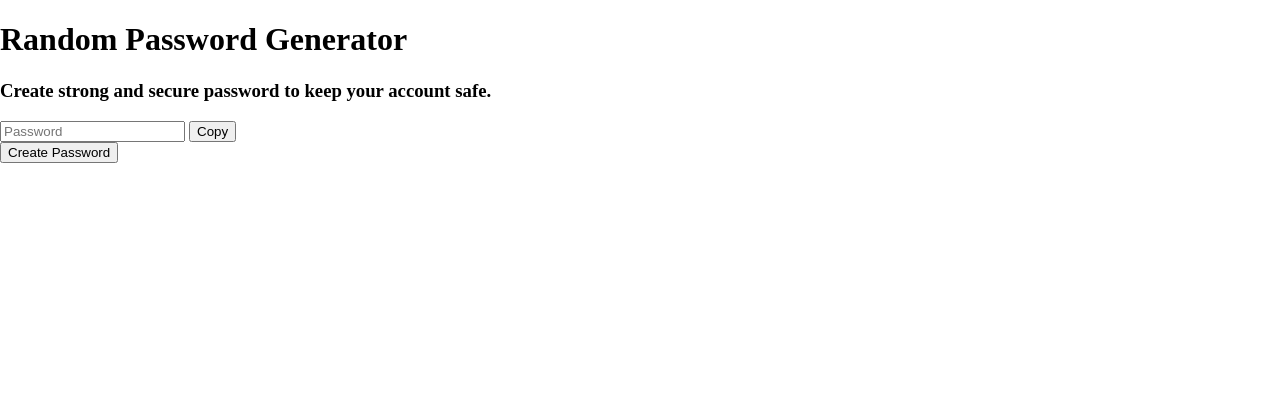
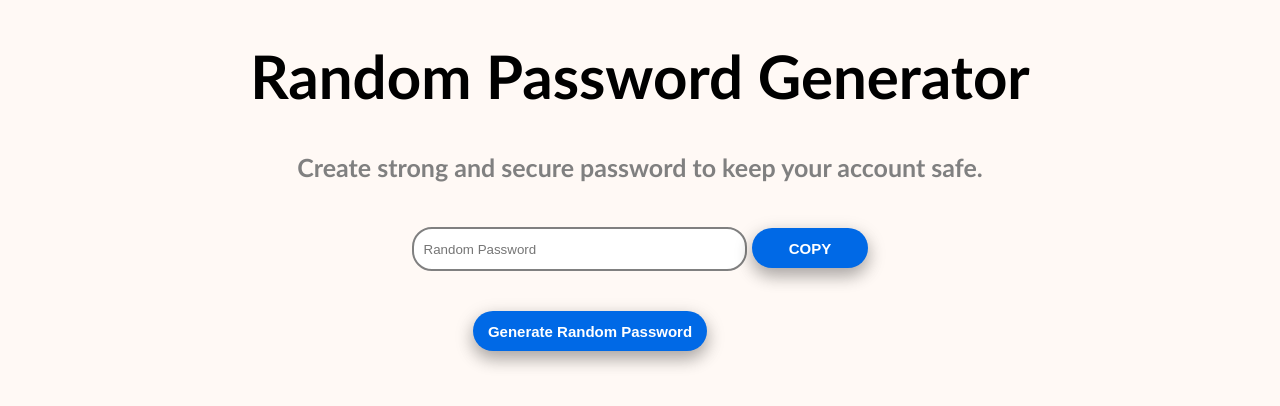
Before and after one commit to SyedMughisHussain/Web-Projects, a website: page Random-Password-Generator/index.html in a window 1280 px wide. Drawn offline with Linux system fonts and the light colour scheme.

Commit message:
New project added

```diff
--- a/Random-Password-Generator/index.html
+++ b/Random-Password-Generator/index.html
@@ -1,23 +1,28 @@
 <!DOCTYPE html>
 <html lang="en">
+
 <head>
     <meta charset="UTF-8">
     <meta name="viewport" content="width=device-width, initial-scale=1.0">
     <link rel="stylesheet" href="./style.css">
     <title>Document</title>
 </head>
+
 <body>
     <div class="container">
-        <h1>Random Password Generator</h1>
-        <h3>Create strong and secure password to keep your account safe.</h3>
-        <input type="text" class="inputPassword" placeholder="Password">
-        <button class="copyButton">Copy</button>
-        <br>
-        <button class="buttonPassword">Create Password</button>
+        <div class="main">
+            <h1>Random Password Generator</h1>
+            <h3>Create strong and secure password to keep your account safe.</h3>
+            <input type="text" class="inputPassword" placeholder="Random Password">
+            <button class="copyButton">COPY</button>
+            <br>
+            <button class="buttonPassword">Generate Random Password</button>
+        </div>
     </div>
 
 
 
     <script src="./script.js"></script>
 </body>
+
 </html>
--- a/Random-Password-Generator/style.css
+++ b/Random-Password-Generator/style.css
@@ -1,4 +1,57 @@
 body{
     margin: 0%;
     padding: 0%;
+    background-color: #FFF9F5;
+    font-family: 'Gill Sans', 'Gill Sans MT', Calibri, 'Trebuchet MS', sans-serif;
 }
+
+.container{
+    display: flex;
+    justify-content: center;
+    text-align: center;
+}
+h1{
+    font-size: 60px;
+    font-weight: bold;
+}
+h3{
+    font-weight: bold;
+    font-size: 25px;
+    color: grey;
+}
+.buttonPassword{
+    margin-top: 40px;
+    margin-right: 100px;
+    background-color: #0069E6;
+    border: none;
+    height: 40px;
+    padding: 10px;
+    width: 30%;
+    border-radius: 20px;
+    cursor: pointer;
+    color: white;
+    font-weight: bold;
+    font-size: 15px;
+    box-shadow: 0 8px 16px 0 rgba(0,0,0,0.2), 0 6px 20px 0 rgba(0,0,0,0.19);
+}
+input{
+    margin-top: 20px;
+    height: 20px;
+    border: 2px solid grey;
+    width: 40%;
+    border-radius: 20px;
+    padding: 10px;
+}
+.copyButton{
+    background-color: #0069E6;
+    border: none;
+    height: 40px;
+    padding: 10px;
+    width: 15%;
+    border-radius: 20px;
+    cursor: pointer;
+    color: white;
+    font-weight: bold;
+    font-size: 15px;
+    box-shadow: 0 8px 16px 0 rgba(0,0,0,0.2), 0 6px 20px 0 rgba(0,0,0,0.19);
+}
```
